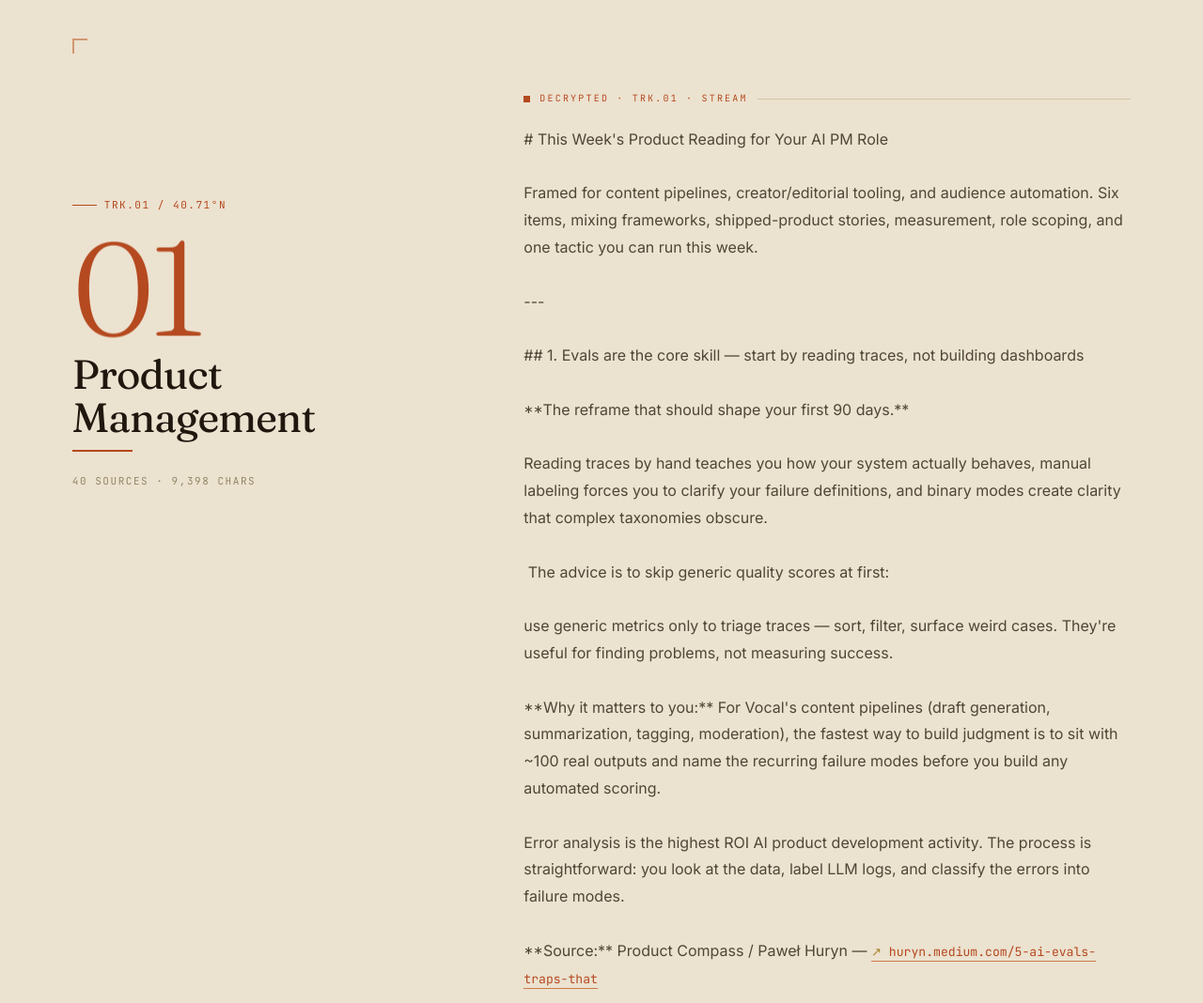
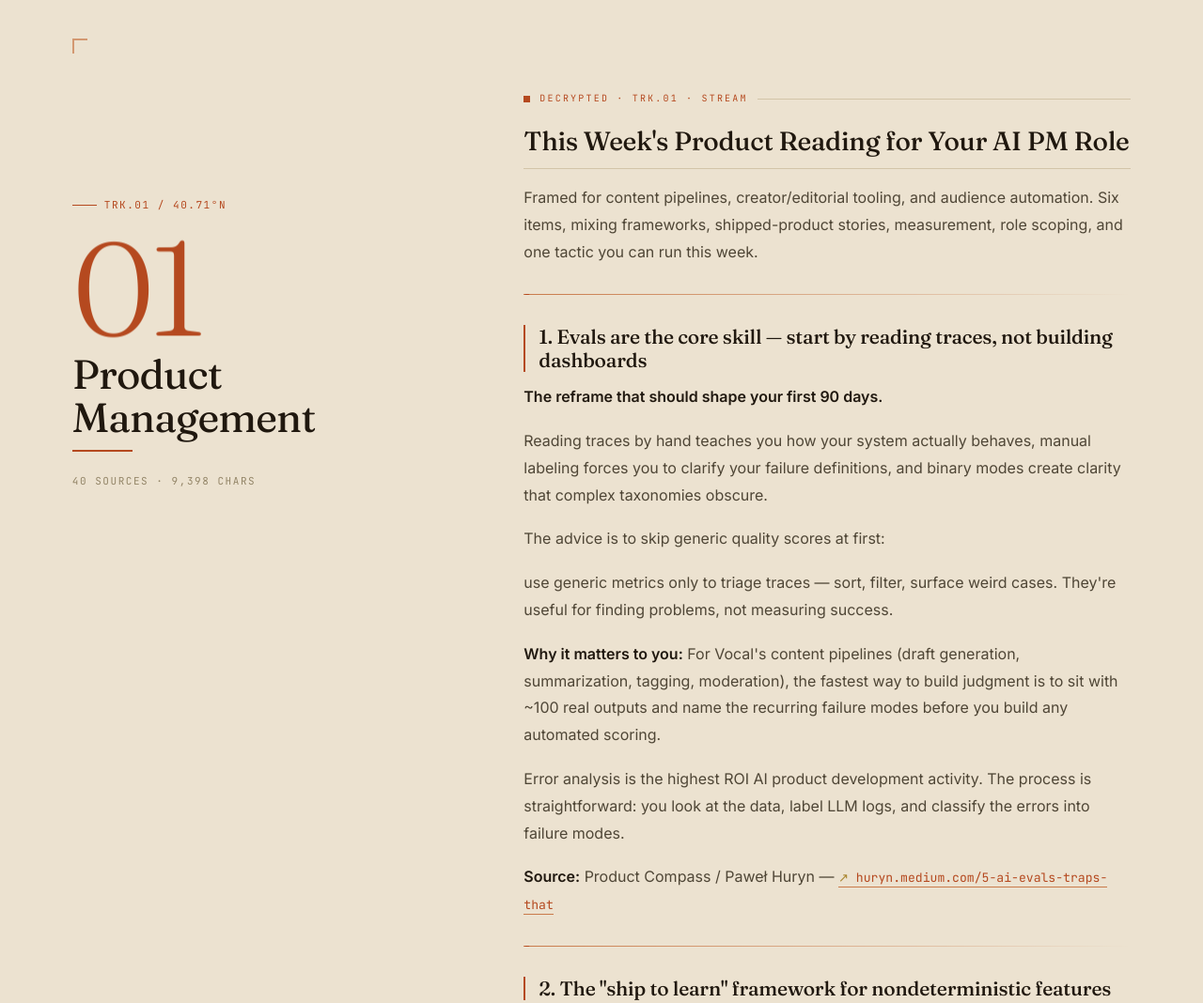
Before and after one commit to leerokii/big-brain-palace, a website: page index.html in a window 1280 px wide. Shown: the part 960-2028 px from the top of the page at 94% size. Drawn offline with Linux system fonts and the light colour scheme.

Commit message:
Render digest markdown as styled HTML (editorial/sci-fi)
Lightweight, dependency-free markdown renderer: headings (Fraunces with
terracotta accents), ---/dividers, bullet/ordered lists, bold/italic. No more
literal #, ##, ** showing in the briefings. Inline source links preserved.

```diff
--- a/index.html
+++ b/index.html
@@ -170,8 +170,26 @@
   .track .rmeta { font-family:var(--mono); font-size:10px; letter-spacing:.22em; text-transform:uppercase; color:var(--accent); margin-bottom:20px; display:flex; align-items:center; gap:10px; }
   .track .rmeta::before { content:""; width:7px; height:7px; background:var(--accent); flex:none; }
   .track .rmeta::after { content:""; flex:1; height:1px; background:var(--line); }
-  .track .body { font-size:clamp(15px,1.25vw,18px); color:var(--ink-soft); white-space:pre-wrap; line-height:1.8; }
+  .track .body { font-size:clamp(15px,1.25vw,18px); color:var(--ink-soft); line-height:1.8; }
+  .track .body p { margin:0 0 18px; }
   .track .body strong { color:var(--ink); font-weight:600; }
+  .track .body em { font-style:italic; color:var(--ink-soft); }
+  /* markdown headings — Fraunces editorial with sci-fi accents */
+  .track .body .md-h { font-family:var(--display); color:var(--ink); line-height:1.2; letter-spacing:-.01em; }
+  .track .body .md-h1 { font-weight:480; font-size:clamp(21px,2.2vw,28px); margin:36px 0 16px; padding-bottom:12px; border-bottom:1px solid var(--line); }
+  .track .body .md-h2 { font-weight:500; font-size:clamp(17px,1.7vw,21px); margin:32px 0 12px; padding-left:14px; border-left:2px solid var(--accent); }
+  .track .body .md-h3 { font-weight:500; font-style:italic; font-size:clamp(15px,1.4vw,17px); margin:22px 0 8px; color:var(--accent); }
+  .track .body > .md-h1:first-child { margin-top:0; }
+  /* sci-fi divider */
+  .track .body hr { border:0; height:1px; margin:30px 0; background:linear-gradient(90deg,var(--accent-soft),transparent); position:relative; }
+  .track .body hr::before { content:"◆"; position:absolute; left:0; top:-7px; font-size:9px; color:var(--accent); }
+  /* lists */
+  .track .body ul.md-ul, .track .body ol.md-ol { margin:0 0 18px; padding:0; list-style:none; }
+  .track .body ul.md-ul li, .track .body ol.md-ol li { position:relative; padding-left:26px; margin-bottom:9px; }
+  .track .body ul.md-ul li::before { content:"▪"; position:absolute; left:6px; top:-1px; color:var(--accent); }
+  .track .body ol.md-ol { counter-reset:md; }
+  .track .body ol.md-ol li { counter-increment:md; }
+  .track .body ol.md-ol li::before { content:counter(md,decimal-leading-zero); position:absolute; left:0; top:.25em; font-family:var(--mono); font-size:.78em; color:var(--accent); }
   .track .body .inline-src { font-family:var(--mono); font-size:.82em; color:var(--accent); text-decoration:none;
     border-bottom:1px solid var(--accent-soft); padding-bottom:1px; word-break:break-word; transition:all .18s ease; cursor:none; }
   .track .body .inline-src:hover { background:rgba(181,73,31,.08); border-color:var(--accent); }
@@ -371,6 +389,38 @@ function linkify(s){
   });
 }
 
+// Inline markdown: **bold**, *italic*, then linkify bare URLs. Input is already HTML-escaped.
+function inlineMd(s){
+  s=s.replace(/\*\*([^*]+)\*\*/g,"<strong>$1</strong>");
+  s=s.replace(/\*([^*\n]+)\*/g,"<em>$1</em>");
+  return linkify(s);
+}
+
+// Lightweight markdown -> styled HTML for the digest bodies. Handles headings,
+// ---, bullet/ordered lists, bold/italic, and paragraphs. No external library.
+function mdToHtml(raw){
+  const lines=esc(raw).split("\n");
+  const out=[]; let para=[];
+  const flush=()=>{ if(para.length){ out.push("<p>"+inlineMd(para.join(" "))+"</p>"); para=[]; } };
+  for(let i=0;i<lines.length;i++){
+    const t=lines[i].trim();
+    if(t===""){ flush(); continue; }
+    if(/^-{3,}$/.test(t)){ flush(); out.push("<hr>"); continue; }
+    const h=t.match(/^(#{1,6})\s+(.*)$/);
+    if(h){ flush(); const lvl=h[1].length, tag=lvl<=1?"h3":lvl===2?"h4":"h5";
+      out.push(`<${tag} class="md-h md-h${lvl<=1?1:lvl===2?2:3}">`+inlineMd(h[2])+`</${tag}>`); continue; }
+    if(/^[-*]\s+/.test(t)){ flush(); const items=[];
+      while(i<lines.length&&/^[-*]\s+/.test(lines[i].trim())){ items.push("<li>"+inlineMd(lines[i].trim().replace(/^[-*]\s+/,""))+"</li>"); i++; }
+      i--; out.push('<ul class="md-ul">'+items.join("")+"</ul>"); continue; }
+    if(/^\d+[.)]\s+/.test(t)){ flush(); const items=[];
+      while(i<lines.length&&/^\d+[.)]\s+/.test(lines[i].trim())){ items.push("<li>"+inlineMd(lines[i].trim().replace(/^\d+[.)]\s+/,""))+"</li>"); i++; }
+      i--; out.push('<ol class="md-ol">'+items.join("")+"</ol>"); continue; }
+    para.push(t);
+  }
+  flush();
+  return out.join("");
+}
+
 function renderSources(sources){
   if(!sources||!sources.length)return "";
   const links=sources.slice(0,12).map(s=>`<a class="source-link" href="${s.url}" target="_blank" rel="noopener">${esc((s.title||s.url).slice(0,46))}</a>`).join("");
@@ -400,7 +450,7 @@ function renderDigest(d,isLive){
       </div>
       <div class="right">
         <div class="rmeta">Decrypted · ${COORDS[i%COORDS.length].split(" / ")[0]} · Stream</div>
-        <div class="body">${linkify(esc(stripNarration(t.body)))}</div>
+        <div class="body">${mdToHtml(stripNarration(t.body))}</div>
         ${renderSources(t.sources)}
       </div>`;
     wrap.appendChild(sec);
@@ -485,6 +535,7 @@ async function init(){
     if(QS.has("dev")){ // dev/preview helpers only — no effect on normal load
       document.querySelectorAll(".track").forEach(s=>s.classList.add("in"));
       document.documentElement.style.scrollBehavior="auto";
+      if(QS.has("top")){ [".hero",".marquee",".archive-strip"].forEach(s=>{const el=document.querySelector(s); if(el) el.style.display="none";}); }
       if(QS.has("track")){ const i=+QS.get("track")||0; const secs=document.querySelectorAll(".track");
         if(secs[i]) requestAnimationFrame(()=>requestAnimationFrame(()=>secs[i].scrollIntoView())); }
       if(QS.has("y")) requestAnimationFrame(()=>requestAnimationFrame(()=>scrollTo(0,+QS.get("y")||0))); }
```
